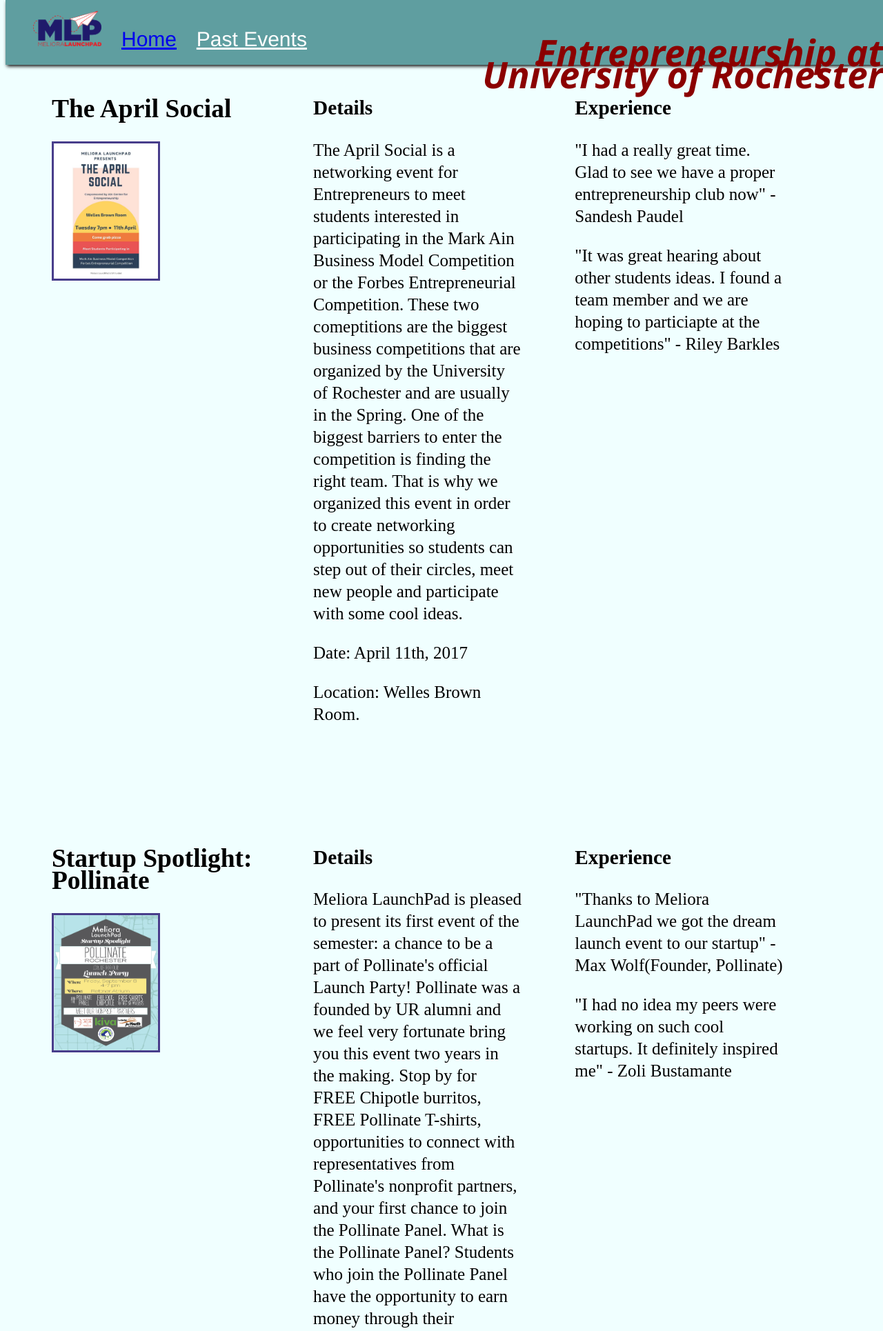
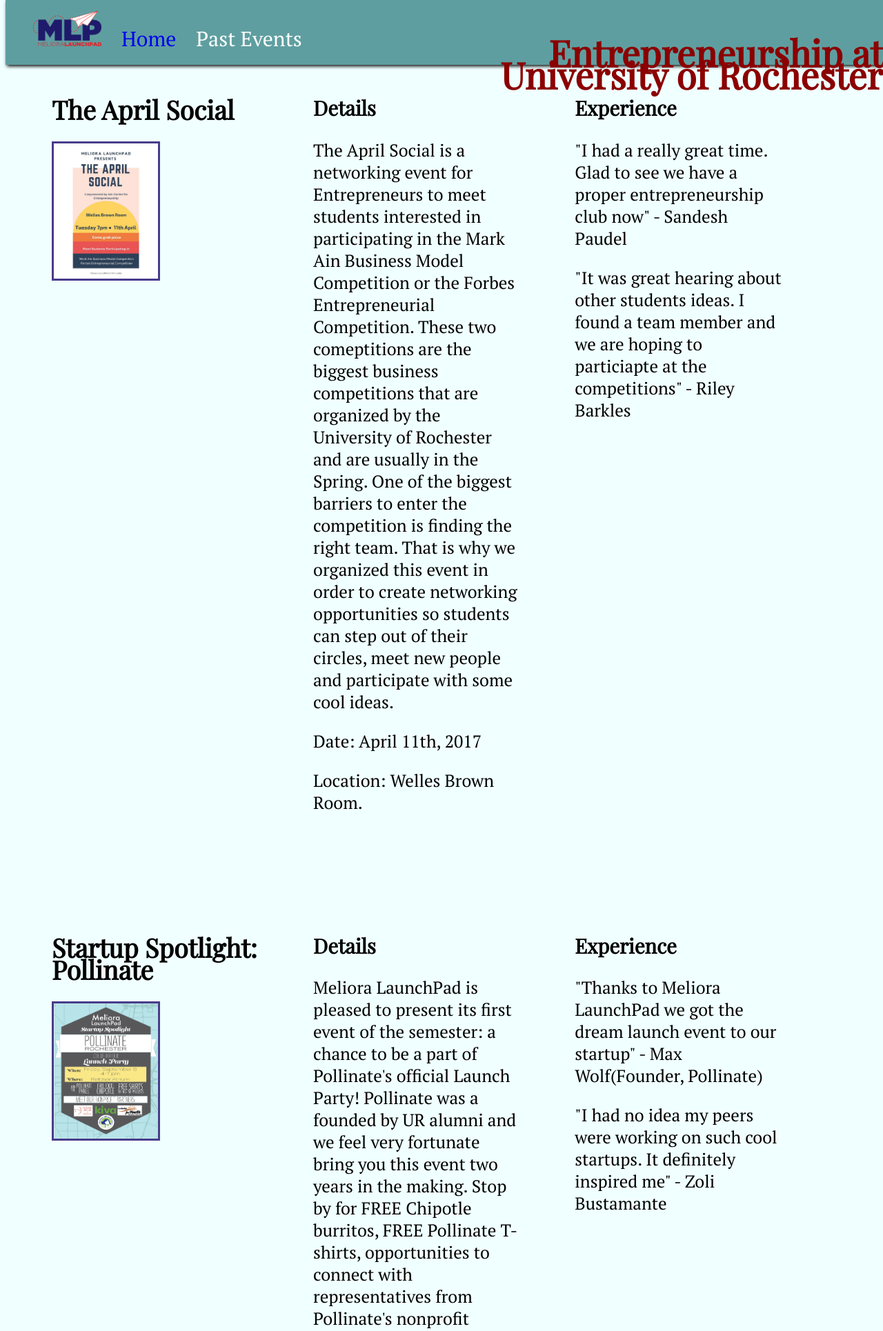
Before and after one commit to sharfuz95/MLP, a PHP site: page /events.php in a window 1280 px wide. Shown: the top 1930 px of the page at 69% size. Run offline with PHP 8.4, Linux system fonts and the light colour scheme.

Commit message:
final update

```diff
--- a/css/styles.css
+++ b/css/styles.css
@@ -1,3 +1,8 @@
+/* I pickd the font 'PT Serif', serif for normal text as I thought it is very clean and easy to read paragraphs with.
+I used 'Playfair Display', serif for all my <h> tags as I like the bold straight angle it has
+and It really captures attention.
+*/
+
 body{
     background-color: azure;
     line-height: 2em;
@@ -11,7 +16,6 @@
     margin-right: auto;
     width: 50%;
     padding-bottom: 2%;
-
 }
 
 .is-current{
@@ -40,7 +44,8 @@
     margin-left: 2%;
     font-size: 30px;
     /* color: black; */
-    font-family: 'Franklin Gothic Medium', 'Arial Narrow', Arial, sans-serif;
+    font-family: 'PT Serif', serif;
+    text-decoration: none;
 }
 .navigation ul li a:hover{
     font-weight:bold;
@@ -55,7 +60,7 @@
 }
 .navigation li h1{
     position: fixed;
-    font-family: 'Segoe UI', Tahoma, Geneva, Verdana, sans-serif;
+    font-family: 'Playfair Display', serif;
     color: darkred;
     /* position: relative; */
     display: inline-block;
@@ -64,7 +69,6 @@
     margin-bottom: 10%;
     /* margin-right: 5%; */
     font-size: 53px;
-    font-style: italic;
     font-stretch: expanded;
     text-decoration-style: wavy;
 
@@ -93,6 +97,7 @@
     text-align: center;
     margin-right: 5%;
     border: solid;
+    font-family: 'PT Serif', serif;
         box-shadow: 1px 1px 1px blue;
 
 }
@@ -100,7 +105,7 @@
 #join h1{
     display: inline-block;
 color: white;
-font-family: 'Lucida Sans', 'Lucida Sans Regular', 'Lucida Grande', 'Lucida Sans Unicode', Geneva, Verdana, sans-serif;
+font-family: 'Playfair Display', serif;
 }
 
 #join{
@@ -111,15 +116,7 @@
     box-shadow: 4px 4px 4px dimgrey;
 
 }
-/*
-#tagline{
-    font-family: sans-serif;
-    color:white;
-} */
 
-.button{
-
-}
 
 
 /*----------------------------------*/
@@ -131,20 +128,6 @@
 
 
 
-/* img{
-    display: block;
-    margin-left: auto;
-    margin-right: auto;
-    width: 20%;
-    float:left;
-} */
-
-
-/* .title {
-    font-size: 40px;
-    text-align: left;
-}
- */
 
 
 .event {
@@ -162,22 +145,18 @@
     border: solid;
     border-color: darkslateblue;
 }
-.event-grid-item-block h4{
-margin-left: 2%;
-padding-left: 5%;
+
+.event-grid-item-block h2{
+    font-family: 'Playfair Display', serif;
+}
+.event-grid-item-block h3{
+    font-family: 'Playfair Display', serif;
 }
 
-/* .basic{
-    padding-left: 2%;
-} */
+.event-grid-item-block p{
+    font-family: 'PT Serif', serif;
 
-/* img {
-    float: left;
-    display: inline;
-    width: 40%;
 }
- */
-
 
 .infoBlock {
     margin-top: -22px;
--- a/events.php
+++ b/events.php
@@ -6,28 +6,24 @@
 		<meta charset="UTF-8">
 		<title>Past Events</title>
 		<link type="text/css" rel="stylesheet" href="css/styles.css">
+        <link href="https://fonts.googleapis.com/css?family=PT+Serif|Playfair+Display" rel="stylesheet">
+
 	</head>
-
 	<body>
 
-			    <?php include "inc/nav.inc"; ?>
+	 <?php include "inc/nav.inc"; ?>
 
 
 		<main>
 
 
 		<div class="event">
-				<div class="event-grid-item-block">
-				<h2>The April Social</h2>
+
+		<div class="event-grid-item-block">
+
+		<h2>The April Social</h2>
 					<img src="images/social.jpg" alt="A picture of Brandon">
-
-				<div>
-
-				</div>
-				<section class="basic">
-
-				</section>
-				</div>
+			</div>
 
 				<div class="event-grid-item-block">
 					<h3>Details</h3>
@@ -38,20 +34,7 @@
 					step out of their circles, meet new people and participate with some cool ideas.
 </p>
 
-					<html>
-					<head>
-						<meta charset="utf-8" />
-						<meta http-equiv="X-UA-Compatible" content="IE=edge">
-						<title>Page Title</title>
-						<meta name="viewport" content="width=device-width, initial-scale=1">
-						<link rel="stylesheet" type="text/css" media="screen" href="main.css" />
-						<script src="main.js"></script>
-					</head>
-					<body>
 
-					</body>
-					</html>
-				</p>
 					<p> Date: April 11th, 2017 </p>
 					<p>Location: Welles Brown Room. </p>
 
@@ -140,10 +123,6 @@
 </div>
 
 
-
-
-</div>
-			</section>
 		</main>
 
         <?php include "inc/footer.inc"; ?>
@@ -151,7 +130,7 @@
 
 	<script src="http://code.jquery.com/jquery.js"></script>
 	<script src="js/menu-highlighter.js"></script>
-	</div>
+
 	</body>
 
 </html>
```
Also changed, not shown: index.php (+4 -3 lines), styles.css (+7 -4 lines).
